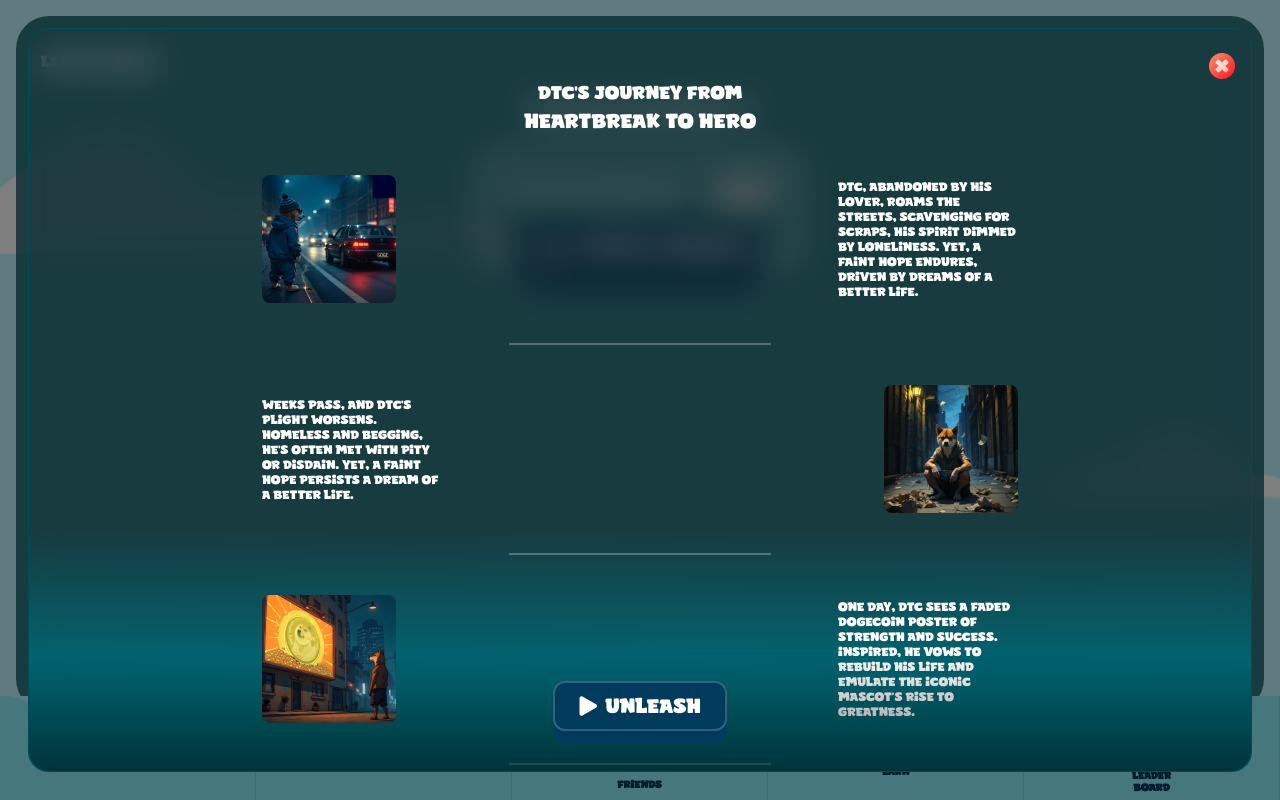
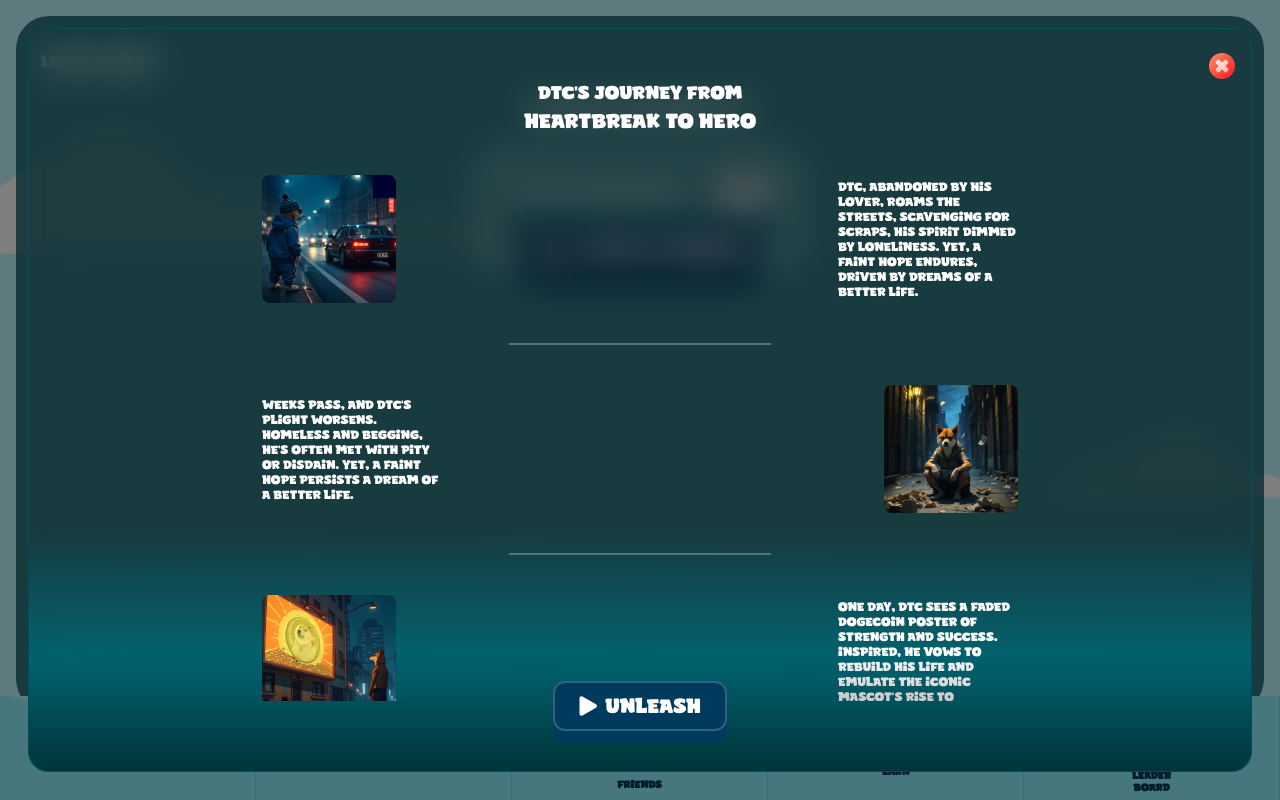
Before and after one commit to DanijelTodorov/DTCMiniApp, a React (Vite) app: page /leaderboard in a window 1280 px wide. Built offline with nearby package versions, Linux system fonts and the light colour scheme; a web font is replaced by a local one.

Commit message:
update
update

```diff
--- a/src/components/Modal.tsx
+++ b/src/components/Modal.tsx
@@ -10,8 +10,7 @@ const Modal: React.FC<ModalProps> = ({ isOpen, onClose }) => {
   if (!isOpen) return null;
   const [page, setPage] = useState(0);
   const onClickleash = () => {
-    if (page == 0) setPage(1);
-    else if (page == 1) onClose();
+    onClose();
   };
 
   return (
@@ -20,18 +19,16 @@ const Modal: React.FC<ModalProps> = ({ isOpen, onClose }) => {
       onClick={onClose}
     >
       <div
-        className="modal-bg relative bg-[#004D57A6] border-[1px] border-[#004D57] rounded-[20px] backdrop-blur-lg p-4 py-6 w-full h-full"
+        className="modal-bg relative bg-[#004D57A6] border-[1px] border-[#004D57] rounded-[20px] backdrop-blur-lg p-4 py-6 pb-24 w-full h-full"
         onClick={(e) => e.stopPropagation()}
       >
         <div className="w-full flex justify-end">
           <img src="icons/close.png" className="" onClick={onClose}></img>
         </div>
 
-        <div className="relative w-full h-full overflow-hidden">
+        <div className="relative w-full h-full overflow-scroll">
           <div
-            className={`absolute ${
-              page == 0 ? "top-0" : "bottom-20"
-            } w-full flex flex-col gap-10 items-center absolute transition-all duration-[5000] z-0`}
+            className={`w-full flex flex-col gap-10 items-center absolute transition-all duration-[5000] z-0`}
           >
             <div className="flex flex-col items-center">
               <span className="text-lg">Dtc's journey from</span>
```
